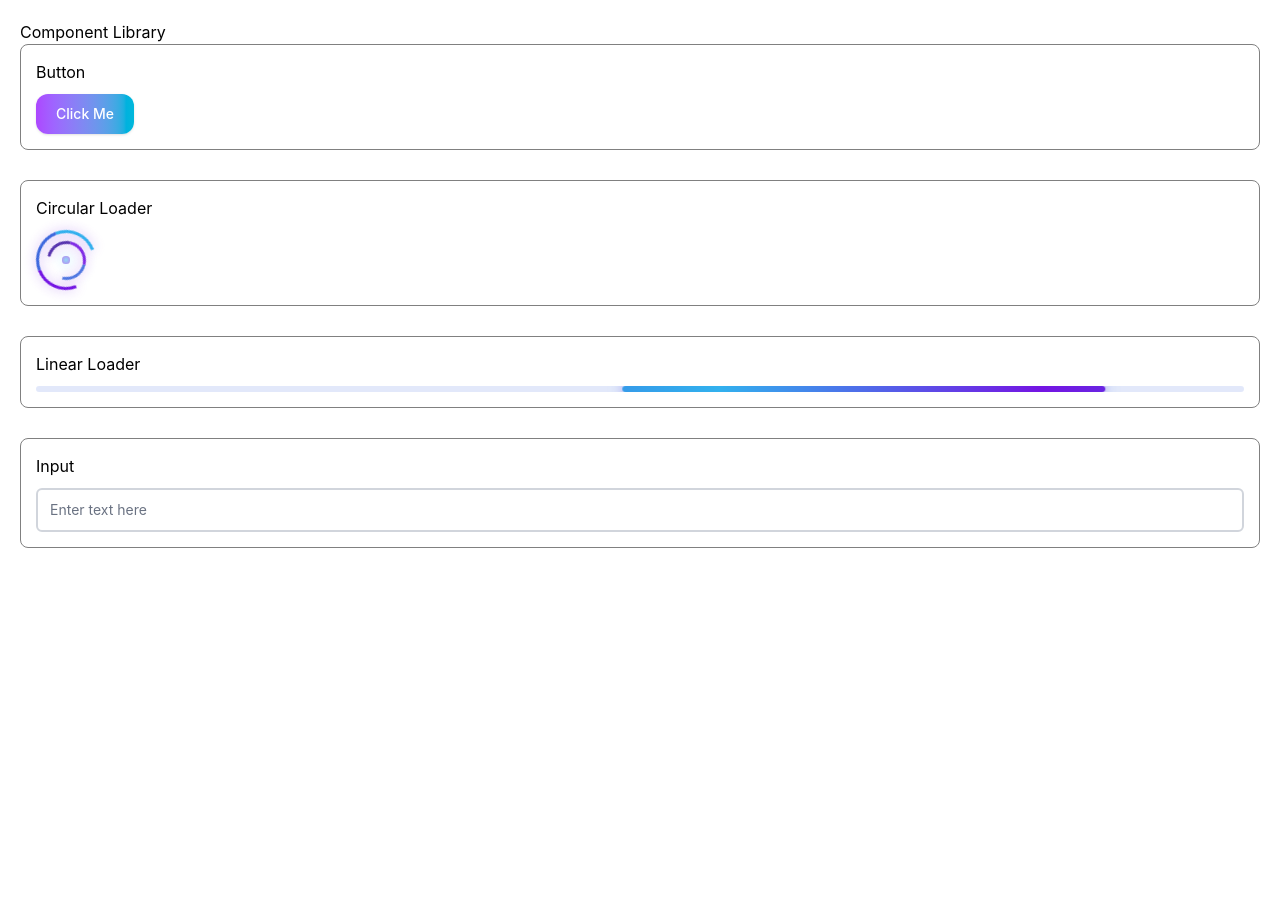
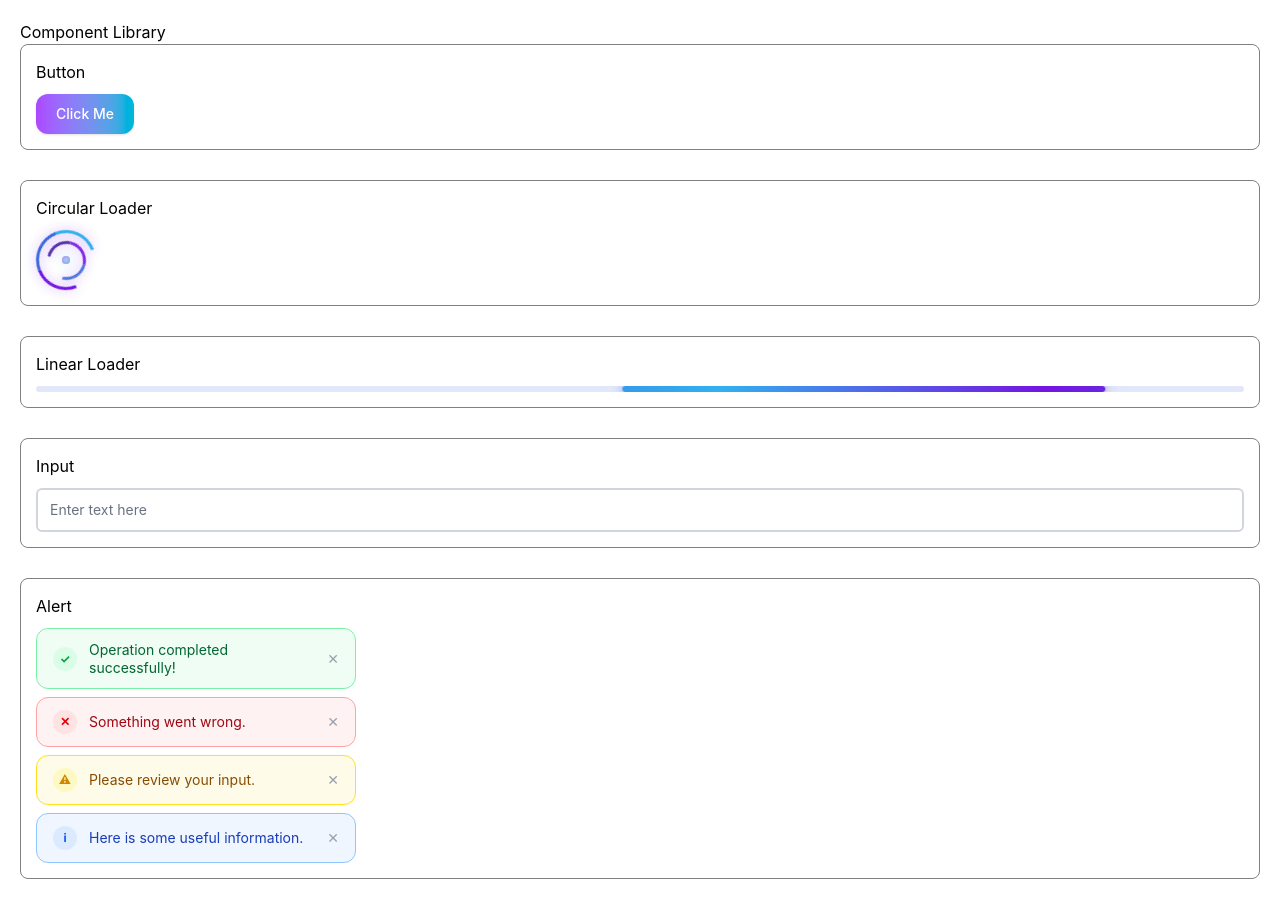
Before and after one commit to RohitD100/component-library, a React (Vite) app: page / in a window 1280 px wide. Shown: the top 918 px of the page. Before the commit the page ends 800 px from the top, so only its background shows below. Built offline with nearby package versions, Linux system fonts and the light colour scheme.

Commit message:
feat: Add reusable Alert component to component library (#6)
* feat(Alert): add reusable Alert component with variants, icon support, and dismiss action

* fix: restore deleted files and add Alert to componentsList

* fix: restore index.css loader styles

* fix: restore index.css loader styles

```diff
--- /dev/null
+++ b/src/components/Alert/Alert.tsx
@@ -0,0 +1,70 @@
+import { useState } from "react";
+import {
+    baseAlertStyle,
+    sizeStyles,
+    variantStyles,
+    iconStyles,
+    iconCircleStyles,
+    dismissButtonStyle,
+    iconWrapperStyle,
+    contentWrapperStyle,
+    titleStyle,
+    messageStyle,
+} from "./alertStyle";
+import type { AlertProps } from "./type";
+
+const Alert = ({
+    message,
+    title,
+    variant = "info",
+    size = "md",
+    showIcon = true,
+    dismissible = false,
+    onDismiss,
+    className = "",
+    style = {},
+}: AlertProps) => {
+    const [visible, setVisible] = useState(true);
+
+    if (!visible) return null;
+
+    const handleDismiss = () => {
+        setVisible(false);
+        onDismiss?.();
+    };
+
+    return (
+        <div
+            role="alert"
+            aria-live="polite"
+            className={`${baseAlertStyle} ${sizeStyles[size]} ${variantStyles[variant]} ${className}`}
+            style={style}
+        >
+            {showIcon && (
+                <span
+                    aria-hidden="true"
+                    className={`${iconWrapperStyle} ${iconCircleStyles[variant]}`}
+                >
+                    {iconStyles[variant]}
+                </span>
+            )}
+
+            <div className={contentWrapperStyle}>
+                {title && <p className={titleStyle}>{title}</p>}
+                <p className={messageStyle}>{message}</p>
+            </div>
+
+            {dismissible && (
+                <button
+                    onClick={handleDismiss}
+                    aria-label="Dismiss alert"
+                    className={dismissButtonStyle}
+                >
+                    ✕
+                </button>
+            )}
+        </div>
+    );
+};
+
+export default Alert;
--- /dev/null
+++ b/src/components/Alert/alertStyle.ts
@@ -0,0 +1,48 @@
+export const sizeStyles = {
+    sm: "text-xs w-52",
+    md: "text-sm w-80",
+    lg: "text-base w-[400px]",
+} as const;
+
+export const variantStyles = {
+    success: "bg-green-50 border border-green-300 text-green-800",
+    error: "bg-red-50 border border-red-300 text-red-800",
+    warning: "bg-yellow-50 border border-yellow-300 text-yellow-800",
+    info: "bg-blue-50 border border-blue-300 text-blue-800",
+    yaracirclesuccess:
+        "bg-white border border-gray-200 text-gray-800 shadow-sm",
+    yaracirclefail: "bg-white border border-gray-200 text-gray-800 shadow-sm",
+} as const;
+
+export const iconStyles = {
+    success: "✓",
+    error: "✕",
+    warning: "⚠",
+    info: "ℹ",
+    yaracirclesuccess: "✓",
+    yaracirclefail: "✕",
+} as const;
+
+export const iconCircleStyles = {
+    success: "bg-green-100 text-green-600",
+    error: "bg-red-100 text-red-600",
+    warning: "bg-yellow-100 text-yellow-600",
+    info: "bg-blue-100 text-blue-600",
+    yaracirclesuccess: "bg-green-500 text-white",
+    yaracirclefail: "bg-red-500 text-white",
+} as const;
+
+export const baseAlertStyle =
+    "flex items-center gap-3 px-4 py-3 rounded-xl transition-all duration-200";
+
+export const dismissButtonStyle =
+    "flex-shrink-0 text-gray-400 hover:text-gray-600 transition-colors focus:outline-none focus:ring-2 focus:ring-gray-300 rounded";
+
+export const iconWrapperStyle =
+    "flex items-center justify-center w-6 h-6 rounded-full text-xs font-bold flex-shrink-0";
+
+export const contentWrapperStyle = "flex-1 min-w-0";
+
+export const titleStyle = "font-semibold leading-tight";
+
+export const messageStyle = "leading-tight";
--- /dev/null
+++ b/src/components/Alert/type.ts
@@ -0,0 +1,19 @@
+import React from "react";
+
+export type AlertVariant =
+    | "success"
+    | "error"
+    | "warning"
+    | "info"
+
+export type AlertProps = {
+    message: string;
+    title?: string;
+    variant?: AlertVariant;
+    size?: "sm" | "md" | "lg";
+    showIcon?: boolean;
+    dismissible?: boolean;
+    onDismiss?: () => void;
+    className?: string;
+    style?: React.CSSProperties;
+};
--- a/src/componentsList.tsx
+++ b/src/componentsList.tsx
@@ -2,6 +2,7 @@ import Button from "./components/Button/Button";
 import { CircularLoader } from "./components/CircularLoader/CircularLoader";
 import { LinearLoader } from "./components/LinearLoader/LinearLoader";
 import Input from "./components/Input/Input";
+import Alert from "./components/Alert/Alert";
 
 export const components = [
     {
@@ -37,4 +38,31 @@ export const components = [
             <Input placeholder="Enter text here" value="" onChange={() => {}} />
         ),
     },
+    {
+        name: "Alert",
+        render: () => (
+            <div className="flex flex-col gap-2">
+                <Alert
+                    variant="success"
+                    message="Operation completed successfully!"
+                    dismissible
+                />
+                <Alert
+                    variant="error"
+                    message="Something went wrong."
+                    dismissible
+                />
+                <Alert
+                    variant="warning"
+                    message="Please review your input."
+                    dismissible
+                />
+                <Alert
+                    variant="info"
+                    message="Here is some useful information."
+                    dismissible
+                />
+            </div>
+        ),
+    },
 ];
```
